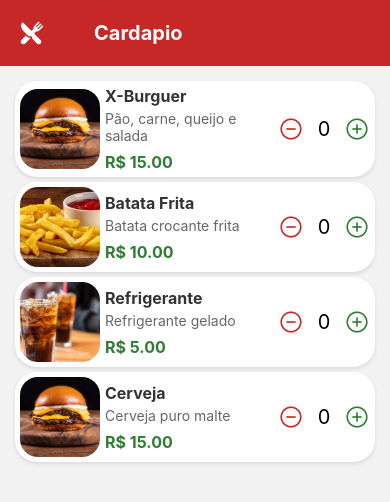
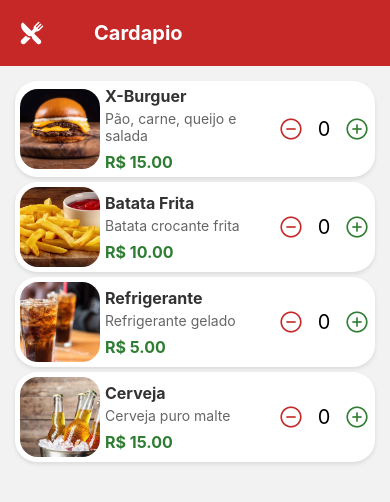
Before and after one commit to mauriciobrambila/restaurante, a React Native app: screen /Cardapio in a window 390 px wide. Shown: the top 502 px of the page. Built offline with nearby package versions, Linux system fonts and the light colour scheme.

Commit message:
inclusao de itens

```diff
--- a/package.json
+++ b/package.json
@@ -20,8 +20,6 @@
     "expo-image-manipulator": "~13.1.7",
     "expo-image-picker": "~16.1.4",
     "expo-status-bar": "~2.2.3",
-    "firebase": "^9.22.0",
-    "react": "19.0.0",
     "react-native": "0.79.2",
     "react-native-gesture-handler": "^2.25.0",
     "react-native-qrcode-svg": "^6.3.15",
--- a/screens/CardapioScreen.js
+++ b/screens/CardapioScreen.js
@@ -8,6 +8,7 @@ const imagens = {
   'xburguer.jpg': require('../img/xburguer.jpg'),
   'batata.jpg': require('../img/batata.jpg'),
   'refri.jpg': require('../img/refri.jpg'),
+  'cerveja.jpg': require('../img/cerveja.jpg'),
 };
 
 export default function CardapioScreen({ navigation }) {
--- a/screens/PedidoScreen.js
+++ b/screens/PedidoScreen.js
@@ -8,6 +8,7 @@ const imagens = {
   'xburguer.jpg': require('../img/xburguer.jpg'),
   'batata.jpg': require('../img/batata.jpg'),
   'refri.jpg': require('../img/refri.jpg'),
+  'cerveja.jpg': require('../img/cerveja.jpg'),
 };
 
 export default function PedidoScreen({ route, navigation }) {
```
Also changed, not shown: 1 other file (tests, documents, lock files or other folders).
